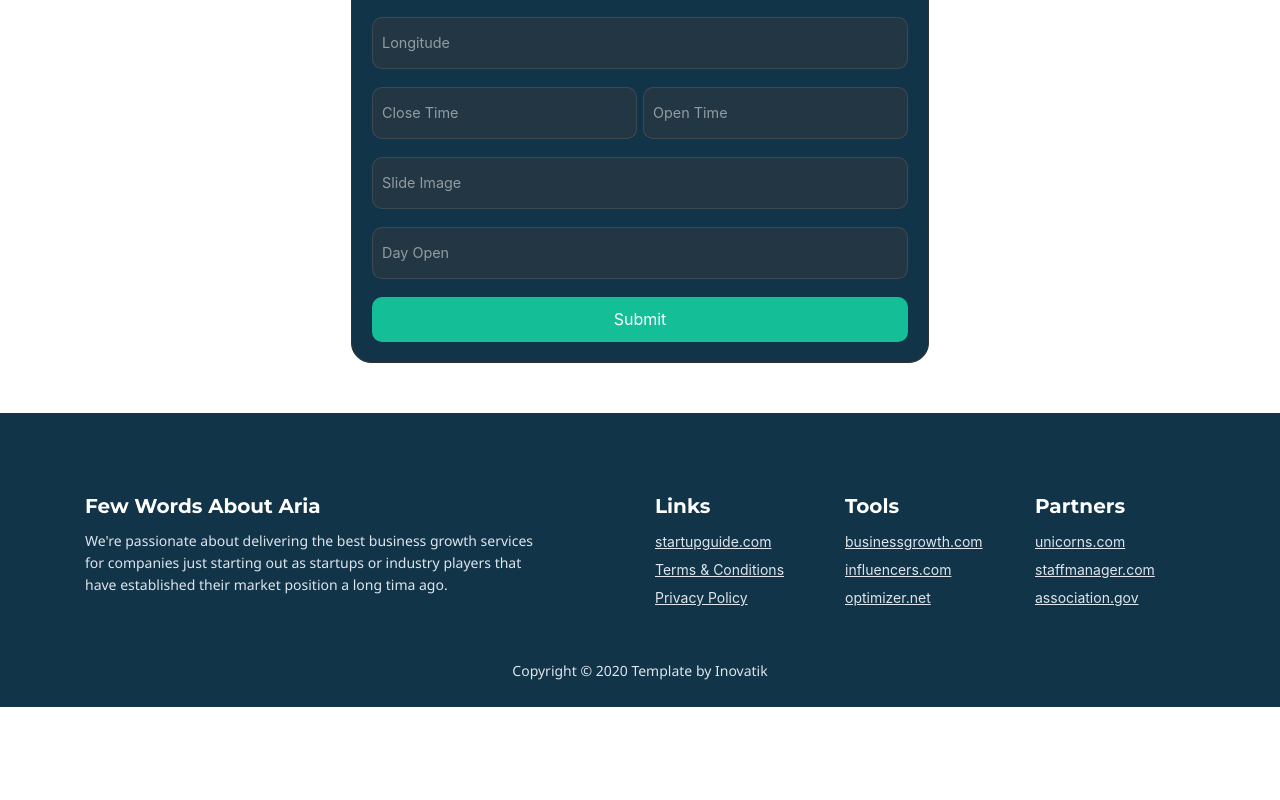
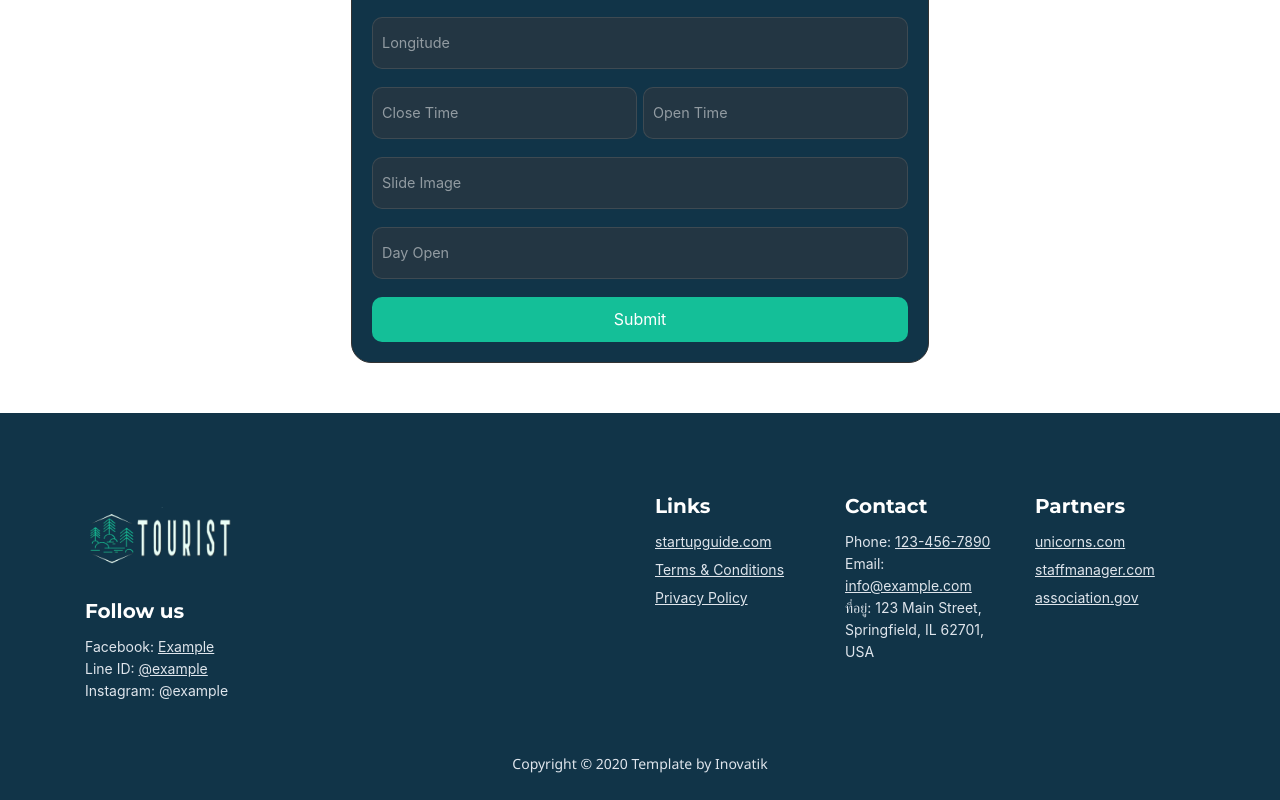
Before and after one commit to viewBrzh/Tourist-project, a React (Create React App) app in the folder tourist/: page /insert in a window 1280 px wide. Shown: the part 686-1486 px from the top of the page. Before the commit the page ends 1393 px from the top, so only its background shows below. Built offline with nearby package versions, Linux system fonts and the light colour scheme.

Commit message:
update_footer

```diff
--- a/tourist/src/components/footer.js
+++ b/tourist/src/components/footer.js
@@ -1,4 +1,5 @@
 import { Link } from "react-router-dom";
+
 function Footer() {
     return (
         <footer>
@@ -8,11 +9,25 @@ function Footer() {
                     <div className="row">
                         <div className="col-md-6">
                             <div className="text-container about">
-                        <h4>Few Words About Aria</h4>
-                        <p className="white">We're passionate about delivering the best business growth services for companies just starting out as startups or industry players that have established their market position a long tima ago.</p>
+                                <Link to={'/#footer'} style={{ display: 'flex', justifyContent: 'left', alignItems: 'center', marginBottom: '20px' }}>
+                                    <img src="../images/logo.png" alt="alternative" style={{ width: '150px', height: 'auto' }} />
+                                </Link>
+                                <h4>Follow us</h4>
+                                <ul className="list-unstyled white">
+                                    <li>
+                                        Facebook: <a href="tel:1234567890" className="white">Example</a>
+                                    </li>
+                                    <li>
+                                        Line ID: <a href="mailto:info@example.com" className="white">@example</a>
+                                    </li>
+                                    <li>
+                                        Instagram: <span className="white">@example</span>
+                                    </li>
+                                </ul>
                             </div> {/* end of text-container */}
                         </div> {/* end of col */}
-                <div className="col-md-2">
+
+                        <div className="col-md-2 ml-auto">
                             <div className="text-container">
                                 <h4>Links</h4>
                                 <ul className="list-unstyled li-space-lg white">
@@ -28,22 +43,24 @@ function Footer() {
                                 </ul>
                             </div> {/* end of text-container */}
                         </div> {/* end of col */}
+
                         <div className="col-md-2">
                             <div className="text-container">
-                        <h4>Tools</h4>
-                        <ul className="list-unstyled li-space-lg">
+                                <h4>Contact</h4>
+                                <ul className="list-unstyled white">
                                     <li>
-                                <a className="white" href="#your-link">businessgrowth.com</a>
+                                        Phone: <a href="tel:1234567890" className="white">123-456-7890</a>
                                     </li>
                                     <li>
-                               <a className="white" href="#your-link">influencers.com</a>
+                                        Email: <a href="mailto:info@example.com" className="white">info@example.com</a>
                                     </li>
-                            <li className="media">
-                                <a className="white" href="#your-link">optimizer.net</a>
+                                    <li>
+                                        ที่อยู่: <span className="white">123 Main Street, Springfield, IL 62701, USA</span>
                                     </li>
                                 </ul>
                             </div> {/* end of text-container */}
                         </div> {/* end of col */}
+
                         <div className="col-md-2">
                             <div className="text-container">
                                 <h4>Partners</h4>
@@ -60,12 +77,11 @@ function Footer() {
                                 </ul>
                             </div> {/* end of text-container */}
                         </div> {/* end of col */}
+
                     </div> {/* end of row */}
                 </div> {/* end of container */}
             </div> {/* end of footer */}
             {/* end of footer */}
-
-
             {/* Copyright */}
             <div className="copyright">
                 <div className="container">
@@ -73,7 +89,7 @@ function Footer() {
                         <div className="col-lg-12">
                             <p className="p-small">Copyright © 2020 <a href="https://inovatik.com">Template by Inovatik</a></p>
                         </div> {/* end of col */}
-            </div> {/* enf of row */}
+                    </div> {/* end of row */}
                 </div> {/* end of container */}
             </div> {/* end of copyright */}
             {/* end of copyright */}
```
Lines whose indentation alone changed are shown as unchanged.
